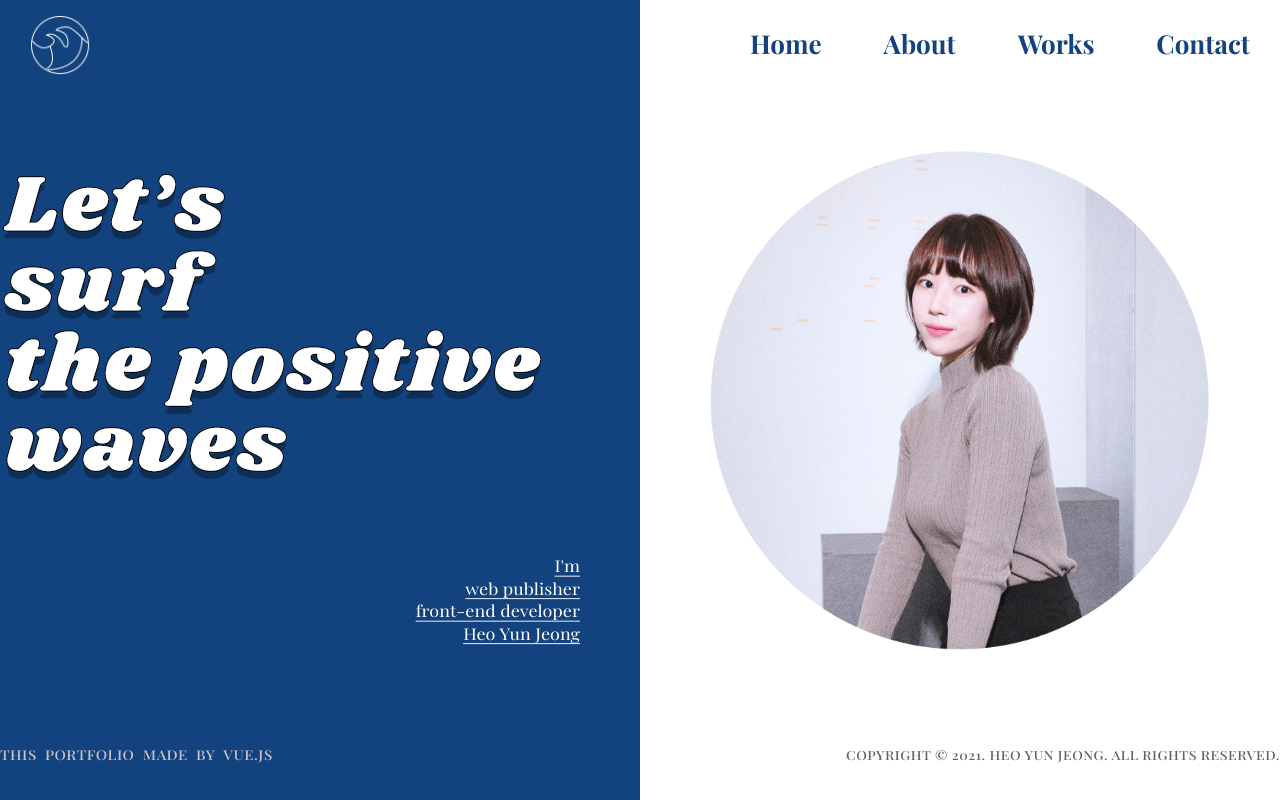
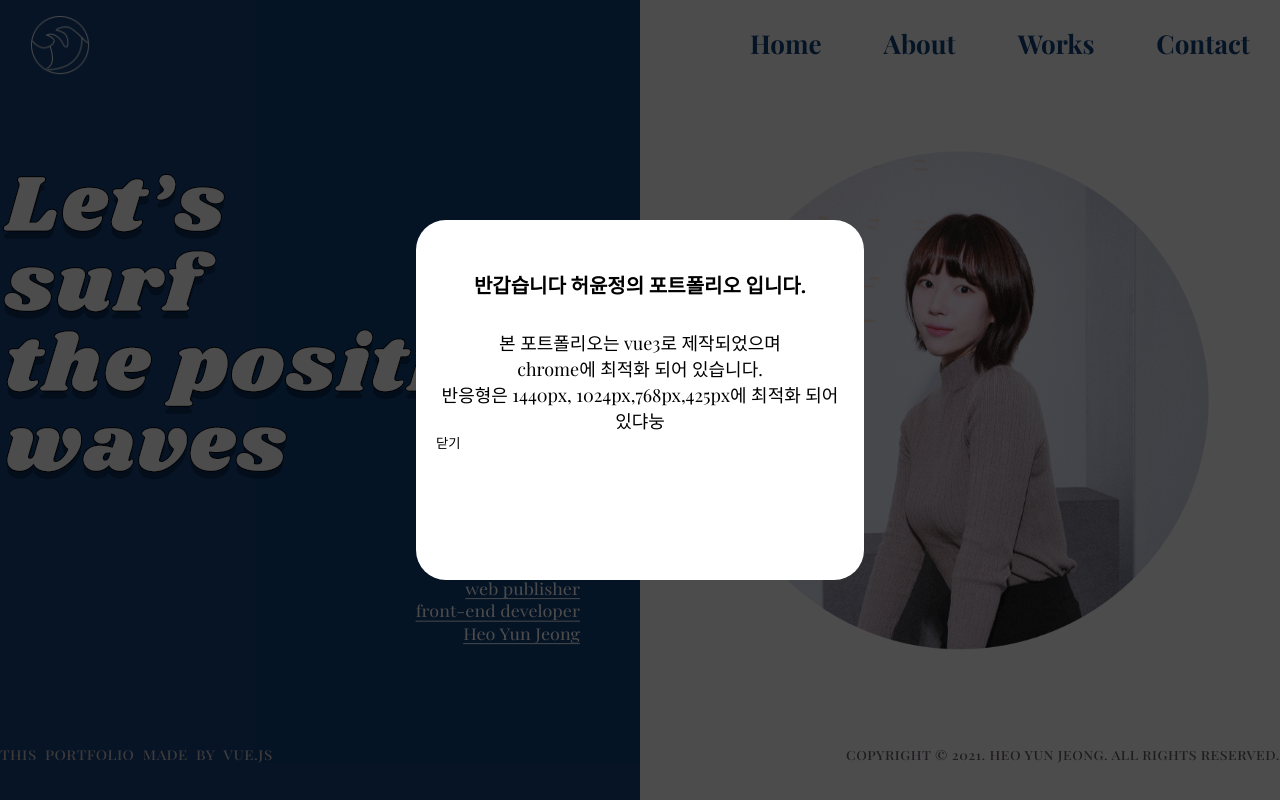
Before and after one commit to HeoYunJeong/portfoilo, a Vue app: page / in a window 1280 px wide. Built offline with nearby package versions, Linux system fonts and the light colour scheme.

Commit message:
모달창제작, 스와이퍼 페이지네이션, 네비게이션 수정 확인

```diff
--- a/src/App.vue
+++ b/src/App.vue
@@ -1,5 +1,17 @@
 <template>
+
+
   <div class="wrap">
+
+    <div class="black-bg" v-if="OpenModal == true">
+      <div class="white-bg">
+        <h1>반갑습니다 허윤정의 포트폴리오 입니다.</h1>
+        <p> <span>본 포트폴리오는 vue3로 제작되었으며</span> <br> <span>chrome에 최적화 되어 있습니다.</span> <br> <span> 반응형은 1440px,
+            1024px,768px,425px에 최적화 되어있댜눙</span> </p>
+        <button @click="OpenModal = false">닫기</button>
+      </div>
+    </div>
+
     <Header />
     <router-view></router-view>
     <Footer />
@@ -12,6 +24,11 @@
 
   export default {
     name: 'App',
+    data() {
+      return {
+        OpenModal: true,
+      }
+    },
 
     components: {
       Header,
@@ -59,6 +76,39 @@
     font-family: 'Playfair Display', 'Noto Sans KR', sans-serif;
   }
 
+  .black-bg {
+    position: fixed;
+    display: block;
+    width: 100%;
+    height: 100%;
+    background: rgba(0, 0, 0, 0.7);
+    padding: 20px;
+    z-index: 999;
+  }
+
+  .white-bg {
+    position: absolute;
+    top: 50%;
+    left: 50%;
+    transform: translate(-50%, -50%);
+    width: 35%;
+    height: 45%;
+    background: #fff;
+    border-radius: 30px;
+    padding: 20px;
+  }
+
+  .white-bg h1 {
+    margin-top: 3rem;
+    text-align: center;
+  }
+
+  .white-bg p {
+    margin-top: 3rem;
+    text-align: center;
+    font-size: 1.8rem;
+  }
+
   .wrap {
     /* Permalink - use to edit and share this gradient: https://colorzilla.com/gradient-editor/#13437e+0,13437e+50,ffffff+50,ffffff+100 */
     background: #13437e;
@@ -89,6 +139,42 @@
     margin: 0 auto;
   }
 
+  .swiper-pagination-bullet {
+    width: 8px;
+    height: 8px;
+    display: inline-block;
+    border-radius: 50%;
+    background: #cdc3c8;
+    opacity: 1;
+  }
+
+  .swiper-pagination-bullet-active {
+    width: 17px;
+    height: 8px;
+    border-radius: 10px;
+    opacity: 1;
+    background: #948b92;
+  }
+
+  .swiper-button-next,
+  .swiper-button-prev {
+    position: absolute;
+    top: 50%;
+    width: 40px;
+    height: 40px;
+    margin-top: calc(0px - (var(--swiper-navigation-size)/ 2));
+    z-index: 10;
+    cursor: pointer;
+    display: flex;
+    align-items: center;
+    justify-content: center;
+    color: #fff;
+    border: 1px solid #12437e;
+    border-radius: 50%;
+    background: rgba(18, 67, 126, 0.8);
+  }
+
+
   .clearfix::after {
     content: '';
     position: relative;
```
